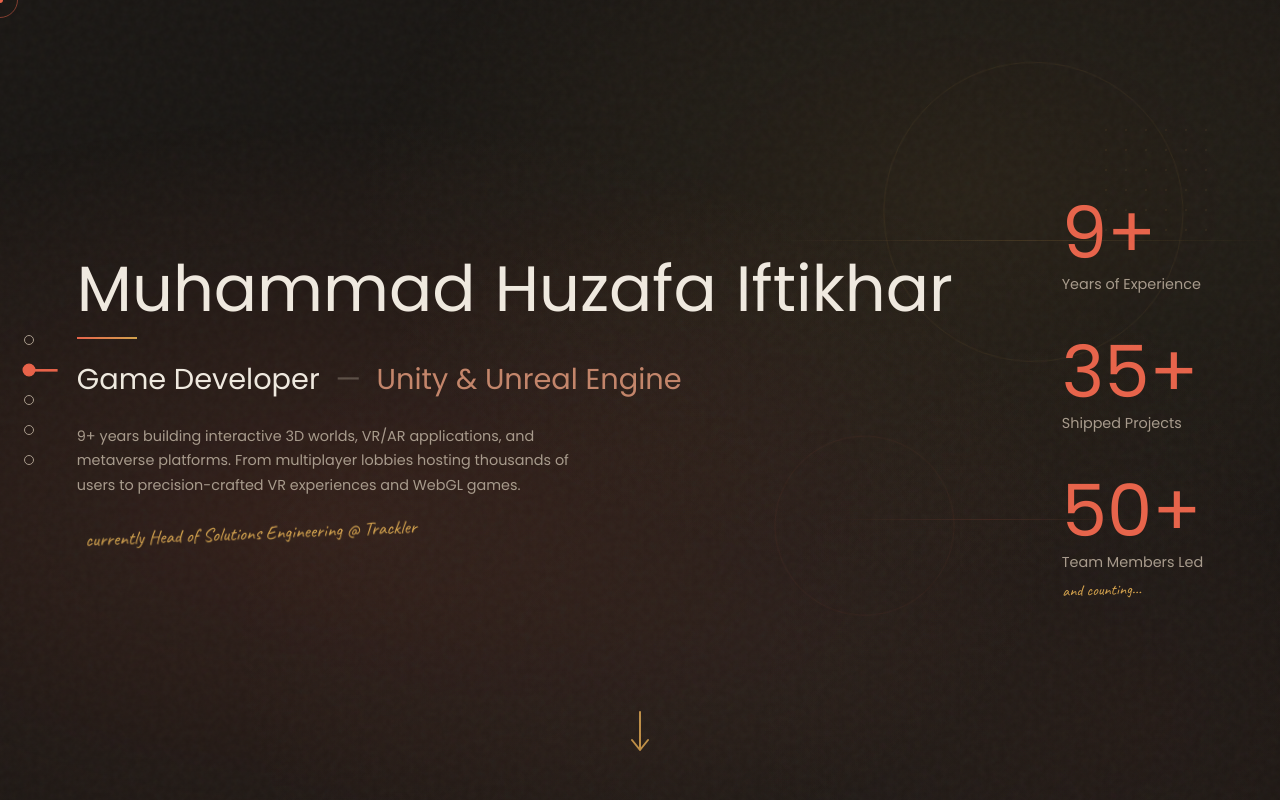
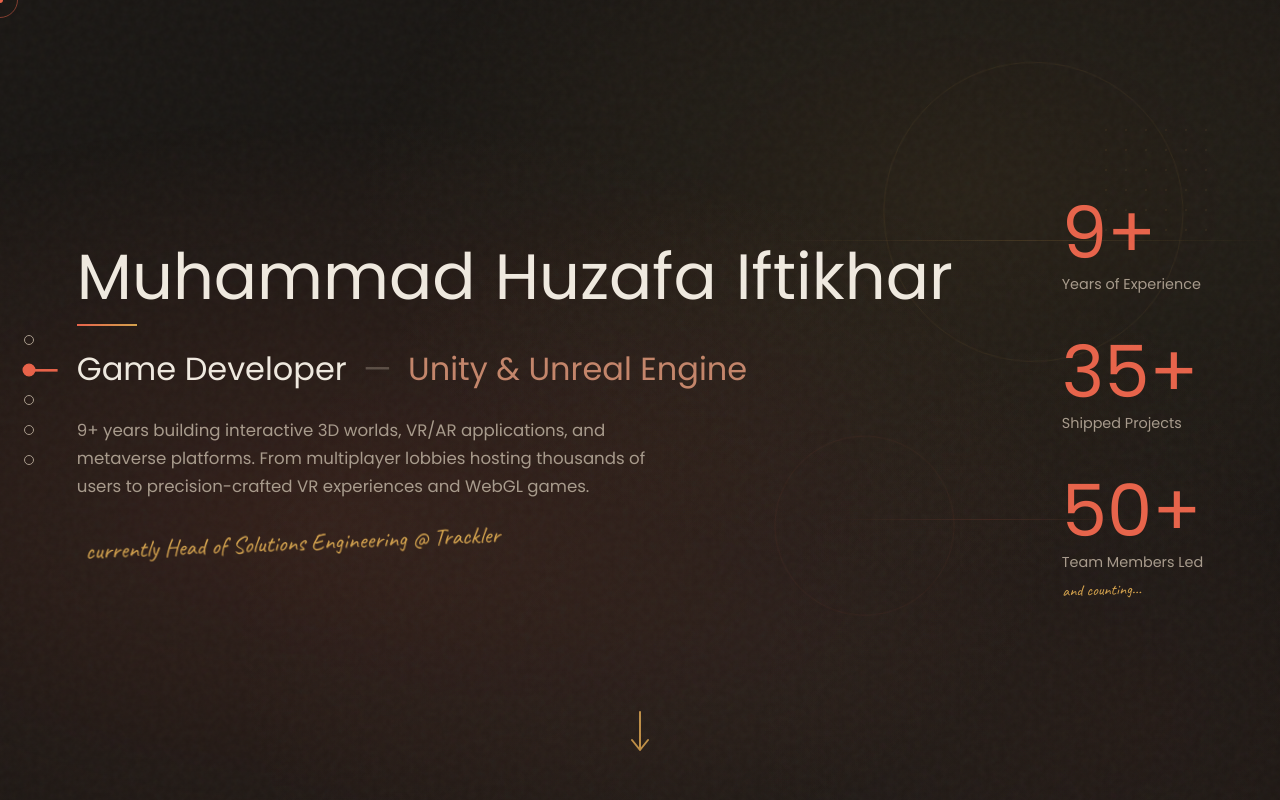
Before and after one commit to muhammadhuzafaiftikhar/muhammadhuzafaiftikhar.github.io, a plain HTML site: page index.html in a window 1280 px wide. Shown: the top 800 px of the page. Drawn offline with Linux system fonts and the light colour scheme.

Commit message:
Increase hero subtitle, annotation and bio font sizes

```diff
--- a/css/layout.css
+++ b/css/layout.css
@@ -93,7 +93,7 @@
 }
 
 .hero__bio {
-  font-size: clamp(0.9rem, 1.1vw, 1.05rem);
+  font-size: clamp(1rem, 1.3vw, 1.15rem);
   color: var(--text-secondary);
   line-height: 1.7;
   max-width: 55ch;
@@ -214,14 +214,14 @@
   position: relative;
   z-index: var(--z-content);
   margin-top: 0.5rem;
-  font-size: clamp(1.2rem, 2.5vw, 1.8rem);
+  font-size: clamp(1.4rem, 2.8vw, 2rem);
   color: var(--text-secondary);
 }
 
 .hero__annotation {
   font-family: var(--font-handwritten);
   color: var(--accent-gold);
-  font-size: clamp(1rem, 1.8vw, 1.2rem);
+  font-size: clamp(1.2rem, 2.2vw, 1.5rem);
   transform: rotate(-1.5deg);
   margin-top: 1rem;
   margin-left: 0.5rem;
```
